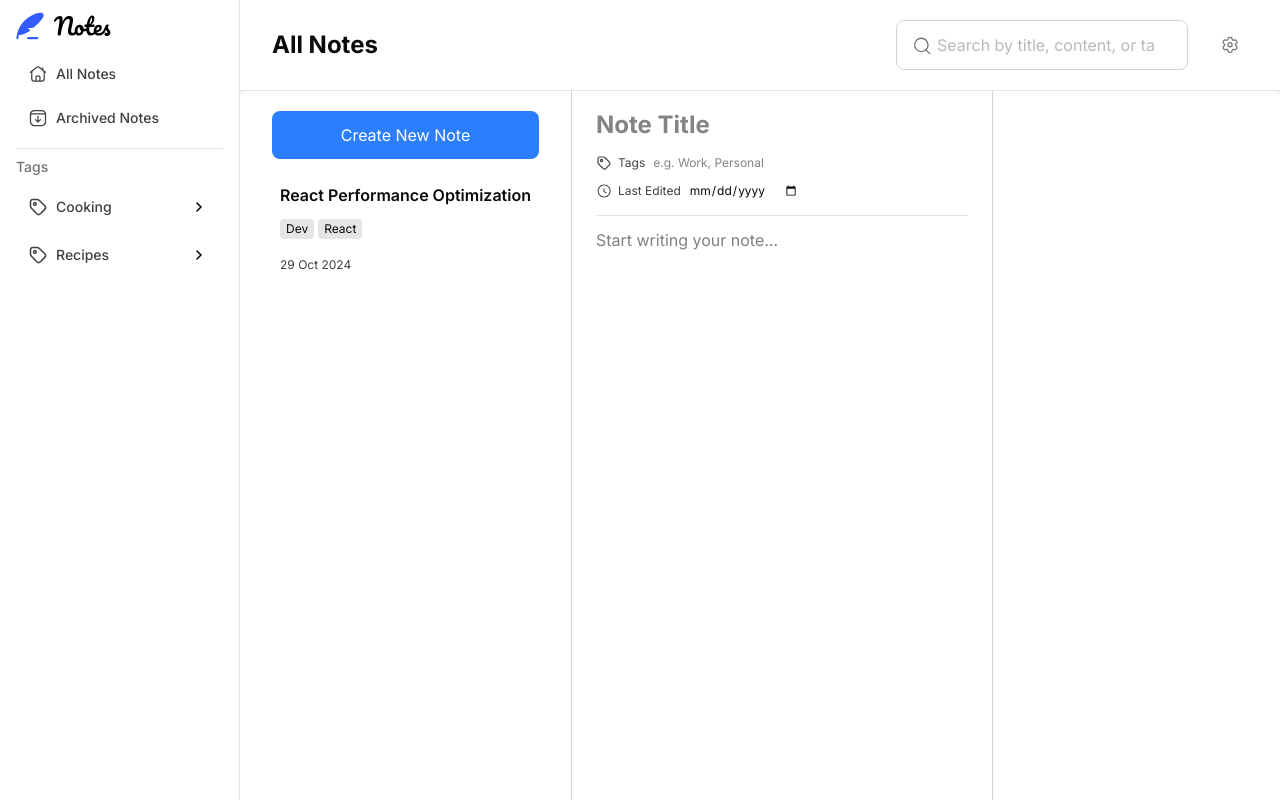
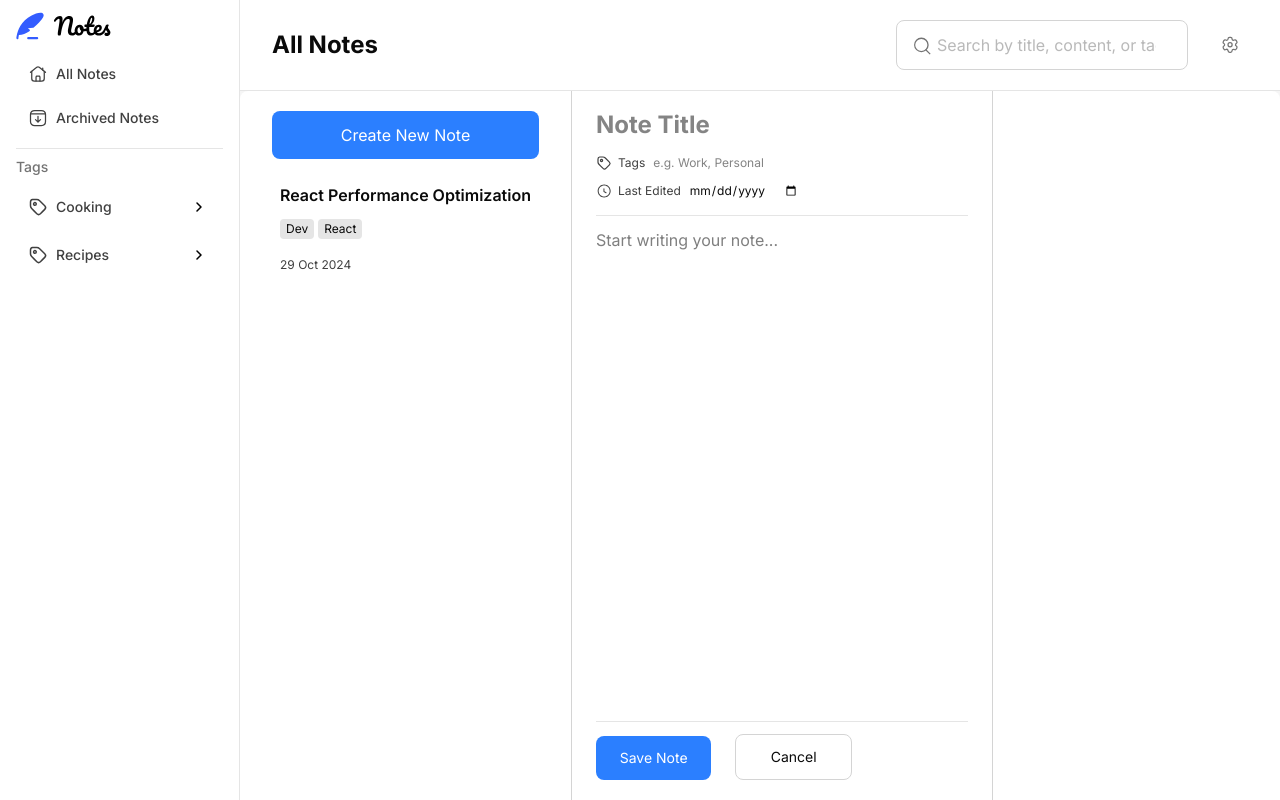
Before and after one commit to sarrietav-dev/notes, a Next.js app: page /notes/new in a window 1280 px wide. Built offline with nearby package versions, Linux system fonts and the light colour scheme.

Commit message:
add save note and cancel buttons

```diff
--- a/features/notes/components/notes-form.tsx
+++ b/features/notes/components/notes-form.tsx
@@ -7,6 +7,7 @@ import {
   IconDelete,
   IconTag,
 } from "@/components/icons";
+import Button from "@/components/ui/button/button";
 import Link from "next/link";
 import { useState, useRef, useEffect } from "react";
 
@@ -54,7 +55,7 @@ export default function NoteForm({ note, onSubmit, onCancel, onDelete, onArchive
   };
 
   return (
-    <form className="flex flex-col gap-3 grow" aria-labelledby="note-title" onSubmit={handleSubmit}>
+    <form className="flex flex-col gap-3 grow h-full" aria-labelledby="note-title" onSubmit={handleSubmit}>
       <div className="border-b border-neutral-200 flex pb-3 lg:hidden dark:border-neutral-700">
         <Link href="/notes" className="mr-auto flex items-center gap-1">
           <IconArrowLeft className="size-4 fill-neutral-600 dark:fill-neutral-400" />
@@ -135,6 +136,11 @@ export default function NoteForm({ note, onSubmit, onCancel, onDelete, onArchive
         onChange={(e) => setContent(e.target.value)}
         placeholder="Start writing your note..."
       ></textarea>
+      <hr className="text-neutral-200 dark:text-neutral-700 mt-auto" />
+      <div className="hidden lg:flex gap-4 justify-start max-w-64 items-end">
+        <Button type="submit" className="text-sm !p-3">Save Note</Button>
+        <Button variant="outline" className="ml-2 text-sm !p-3" onClick={handleCancel}>Cancel</Button>
+      </div>
     </form>
   );
 }
```
